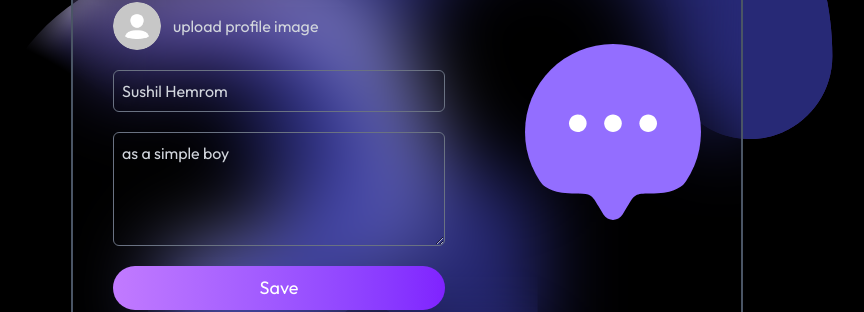
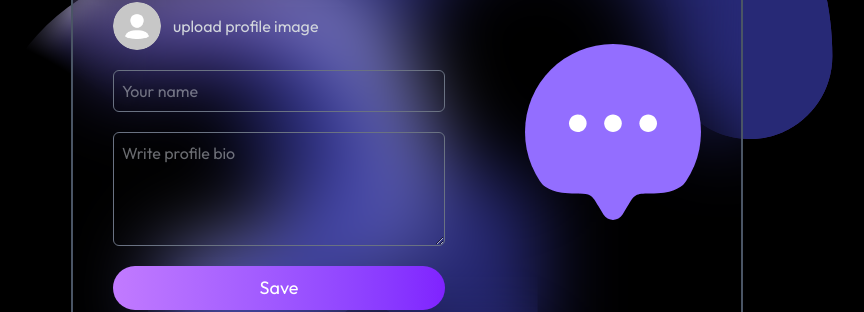
Before and after one commit to sushilhemrom500530/Chat-App---Socket-io, a Next.js app in the folder client/: page /profile in a window 1280 px wide. Shown: the part 268-580 px from the top of the page, without its empty margins (233-1097 px from the left). Built offline with nearby package versions, Linux system fonts and the light colour scheme; no server answers.

Commit message:
add modified also auth context, profile and home page

```diff
--- a/client/src/app/page.jsx
+++ b/client/src/app/page.jsx
@@ -2,10 +2,13 @@
 import ChatContainer from "@/components/chat-container";
 import RightSidebar from "@/components/right-sidebar";
 import Sidebar from "@/components/sidebar";
-import { useState } from "react";
+import { AuthContext } from "@/context-api/authContext";
+import { useContext, useState } from "react";
 
 export default function Home() {
   const [selectedUser,setSelectedUser] = useState();
+  const {authUser} = useContext(AuthContext);
+  console.log({authUser});
   return (
     <div className="container">
      <div className={`backdrop-blur-xl border-2 border-white/60 rounded-2xl h-[100%] overflow-hidden grid grid-cols-1 relative ${selectedUser ? "md:grid-cols-[1fr_1.5fr_1fr] xl:grid-cols-[1fr_2fr_1fr]" : " grid md:grid-cols-2"} `}>
--- a/client/src/app/profile/page.jsx
+++ b/client/src/app/profile/page.jsx
@@ -1,22 +1,19 @@
 "use client";
 import assets from "@/assets/assets";
 import { AuthContext } from "@/context-api/authContext";
-import { useRouter } from "next/navigation";
 import { useContext, useState } from "react";
 
 export default function ProfilePage() {
-  const router = useRouter();
+  const [error, setError] = useState(""); // For image validation message
+  const {updateProfile,authUser} = useContext(AuthContext);
 
 const [profileData, setProfileData] = useState({
-  name: "Sushil Hemrom",
-  bio: "as a simple boy",
-  profile: "",
+  fullName: authUser?.fullName,
+  bio: authUser?.bio,
+  profile: authUser?.profilePic,
   imageFile: null,
 });
 
-
-  const [error, setError] = useState(""); // For image validation message
-  const {updateProfile} = useContext(AuthContext);
 
 const handleImageChange = (e) => {
   const file = e.target.files?.[0];
@@ -90,7 +87,7 @@ console.log({formValues});
             required
             className="p-2 border border-gray-500 rounded-md focus:outline-none focus:ring-2 focus:ring-violet-500"
             type="text"
-            value={profileData.name}
+            value={profileData.fullName}
             onChange={(e) =>
               setProfileData({ ...profileData, name: e.target.value })
             }
--- a/client/src/context-api/authContext.jsx
+++ b/client/src/context-api/authContext.jsx
@@ -22,7 +22,6 @@ export const AuthProvider = ({ children }) => {
   // logout
   const logout = useCallback(async () => {
     Cookies.remove("token");
-    setToken("");
     setAuthUser(null);
     setOnlineUser([]);
     axios.defaults.headers.common["token"] = null;
@@ -49,12 +48,13 @@ export const AuthProvider = ({ children }) => {
     try {
       const { data } = await axios.post(`/user/${state}`, credentials);
       if (data?.user) {
+        console.log("Login user: ", data?.user);
         setAuthUser(data.user);
         connectSocket(data.user);
         axios.defaults.headers.common["token"] = data.token;
+
+        Cookies.set("token", data.token);
         setToken(data.token);
-
-        Cookies.set("token", data?.user?.token);
         toast.success(data.message || "Login successfully");
         router.push("/");
       } else {
@@ -103,7 +103,7 @@ export const AuthProvider = ({ children }) => {
 
   // on mount
   useEffect(() => {
-    const storedToken = Cookies.get("token"); // ✅ changed
+    const storedToken = Cookies.get("token");
     if (storedToken) {
       axios.defaults.headers.common["token"] = storedToken;
       setToken(storedToken);
```
